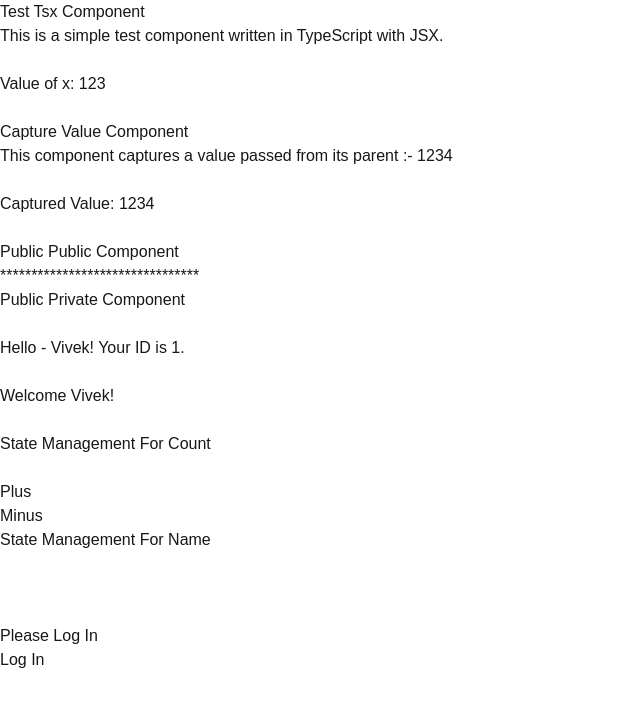
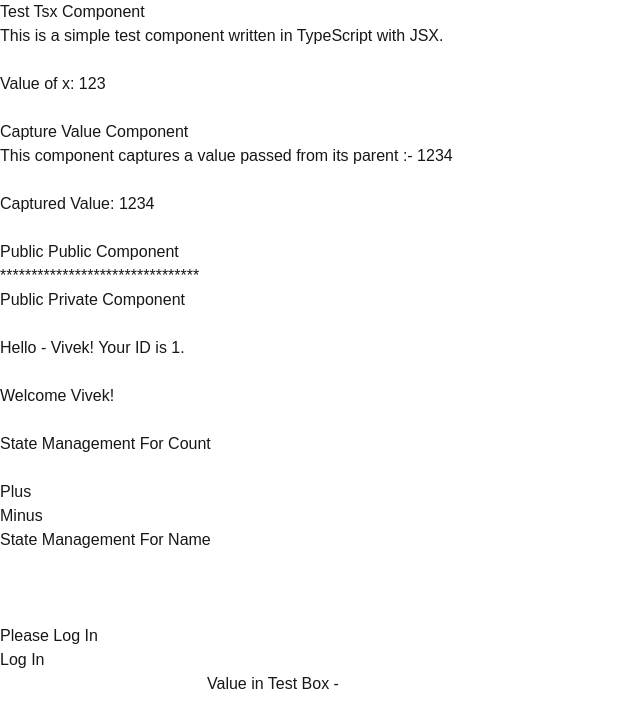
Before and after one commit to pmishra-developer/ReactLessons, a Next.js app in the folder react-lessons/: page / in a window 1280 px wide. Shown: the top 728 px of the page, without its empty margins (0-640 px from the left). Built offline with nearby package versions, Linux system fonts and the light colour scheme.

Commit message:
Add ReadValue to capture textbox value

```diff
--- /dev/null
+++ b/react-lessons/src/app/Components/Hooks/ReadValueFromTestBox.tsx
@@ -0,0 +1,14 @@
+'use client';
+import { useState } from "react";
+
+function ReadValue() {
+
+    const [rdTestBox, setRdTestBox] = useState("");
+    return (
+        <div>
+            <input type="text" value={rdTestBox} onChange={(e) => setRdTestBox(e.target.value)} />
+            Value in Test Box - {rdTestBox}
+        </div>
+    )
+}
+export default ReadValue;
--- a/react-lessons/src/app/page.tsx
+++ b/react-lessons/src/app/page.tsx
@@ -6,6 +6,7 @@ import WithParam from "./Components/Test-basics/WithParam";
 import Welcome from "./Components/Test-basics/Welcome";
 import StateManagement from "./Components/Hooks/StateManagement";
 import LogInLogOut from "./Components/LogInLogout";
+import ReadValue from "./Components/Hooks/ReadValueFromTestBox";
 
 export default function Home() {
   return (
@@ -17,6 +18,7 @@ export default function Home() {
       <Welcome name="Vivek" /><br />
       <StateManagement /> <br />
       <LogInLogOut />
+      <ReadValue />
     </div>
   );
 }
```
